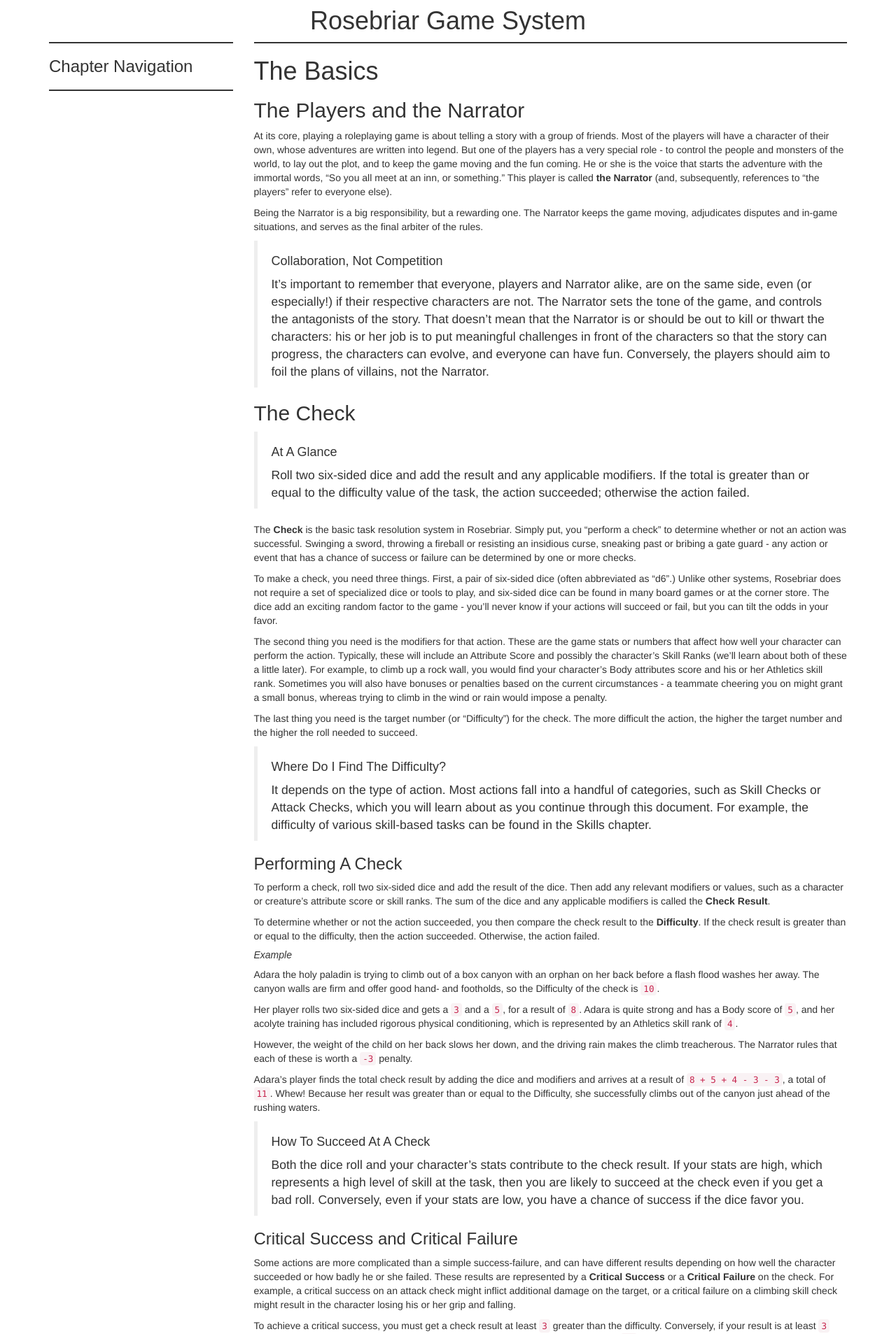
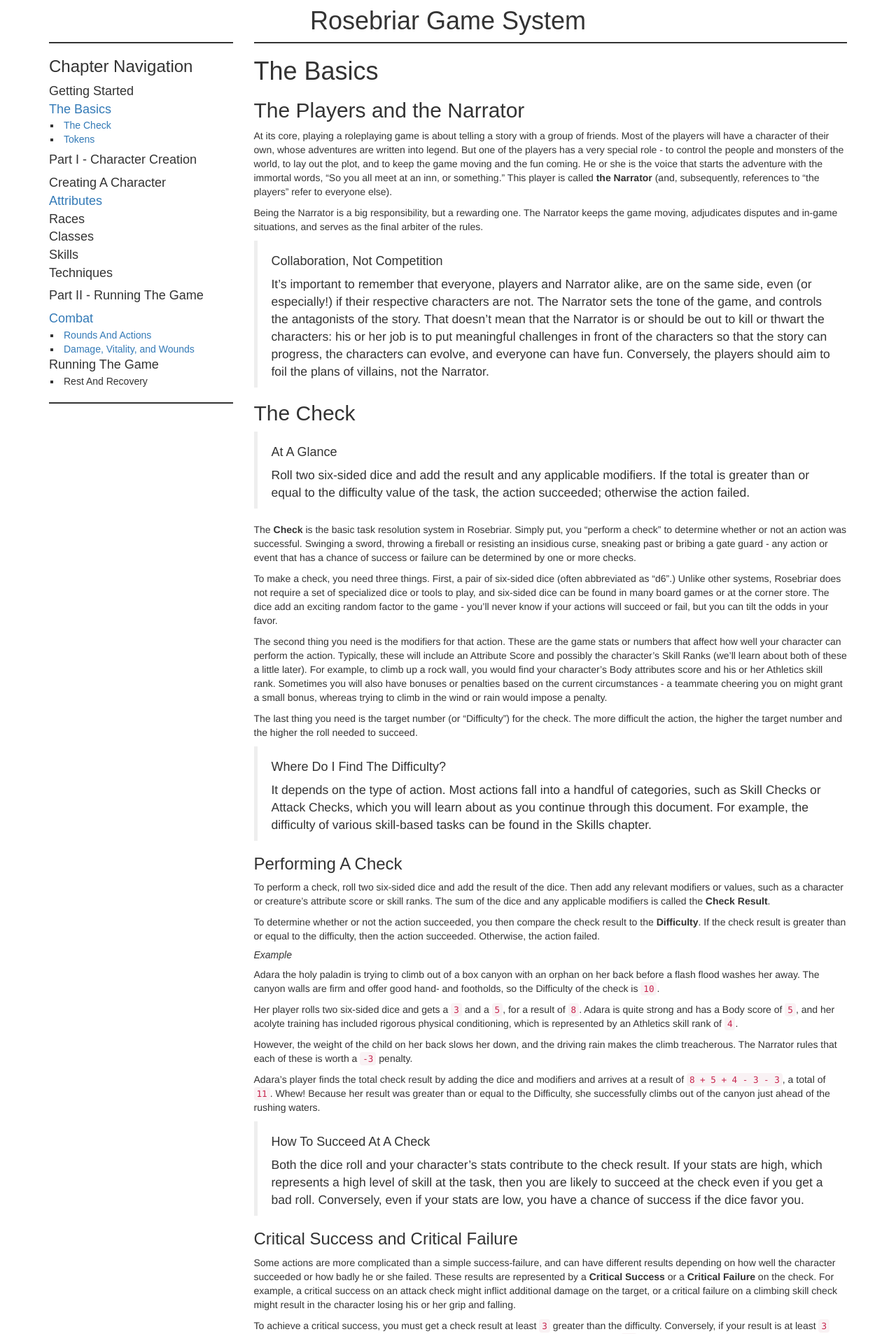
Before and after one commit to sleepingkingstudios/rosebriar, a Jekyll site: the page built from index.md, in a window 1280 px wide. Shown: the top 1907 px of the page at 70% size. Built offline with Jekyll 4.4.1, drawn with Linux system fonts in a browser that asks for light colours.

Commit message:
Add Chapter Navigation sidebar.

```diff
--- /dev/null
+++ b/_includes/navigation.md
@@ -0,0 +1,17 @@
+- Getting Started
+- [The Basics](#the-basics)
+  - [The Check](#the-check)
+  - [Tokens](#tokens)
+- #### Part I - Character Creation
+- Creating A Character
+- [Attributes](#attributes)
+- Races
+- Classes
+- Skills
+- Techniques
+- #### Part II - Running The Game
+- [Combat](#combat)
+  - [Rounds And Actions](#rounds-and-actions)
+  - [Damage, Vitality, and Wounds](#damage)
+- Running The Game
+  - Rest And Recovery
--- a/_layouts/page.html
+++ b/_layouts/page.html
@@ -24,6 +24,13 @@
           <hr style="margin-top:0px;">
 
           <h3>Chapter Navigation</h3>
+
+          <nav>
+{% capture navigation_items %}
+{% include navigation.md %}
+{% endcapture %}
+{{ navigation_items | markdownify }}
+          </nav>
         </div>
 
         <div class="hidden-xs">
--- a/assets/stylesheets.css
+++ b/assets/stylesheets.css
@@ -21,6 +21,15 @@ nav ul li {
   list-style: none;
 
   font-size: 18px;
+}
+
+nav ul li > ul li {
+  padding-left: 2px;
+
+  list-style-position: inside;
+  list-style-type:     square;
+
+  font-size: 14px;
 }
 
 @media (max-width: 768px) {
```
